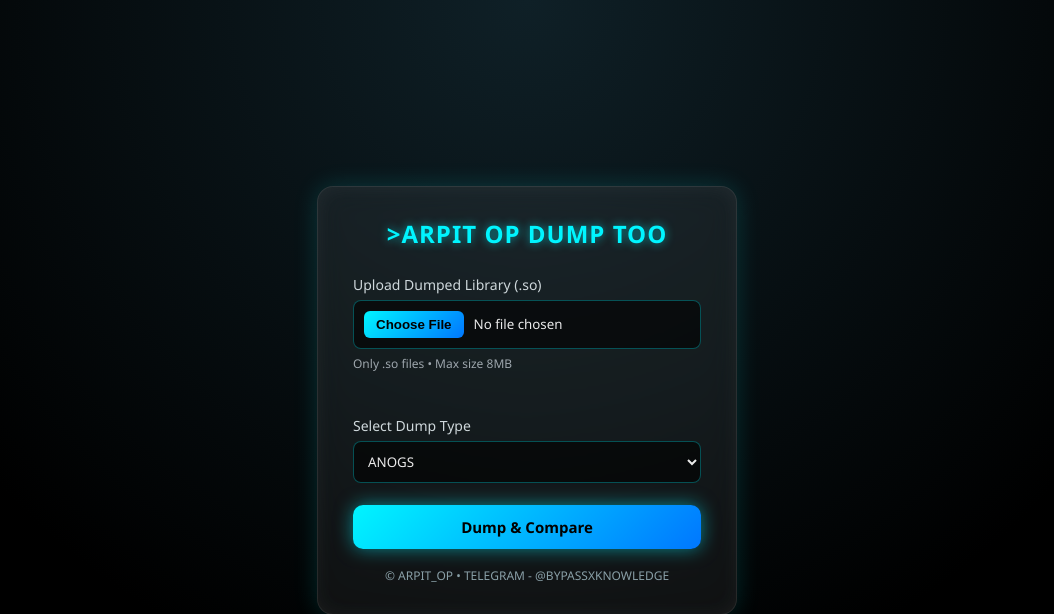
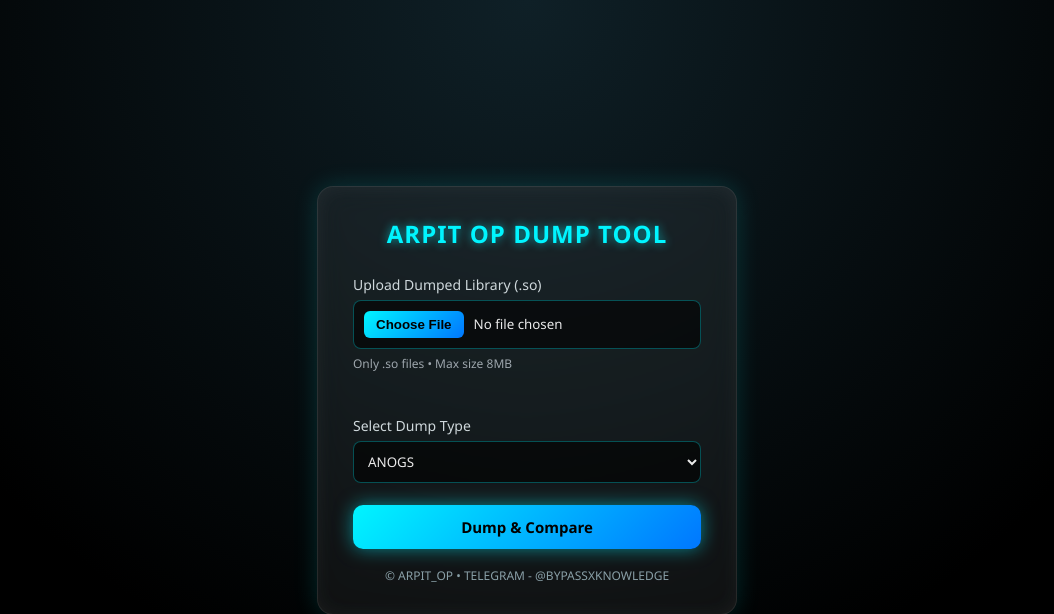
Before and after one commit to ARPITDIXIT789/dump-web, a Flask app: page / in a window 1280 px wide. Shown: the top 614 px of the page, without its empty margins (113-1167 px from the left). Run offline with Flask 3, Linux system fonts and the light colour scheme.

Commit message:
Fix heading typo in index.html

```diff
--- a/dump-web/templates/index.html
+++ b/dump-web/templates/index.html
@@ -8,7 +8,7 @@
 <body>
 
 <div class="container">
-    <h2>>ARPIT OP DUMP TOO</h2>
+    <h2>ARPIT OP DUMP TOOL</h2>
 
     <form method="post" action="/upload" enctype="multipart/form-data">
 
```
